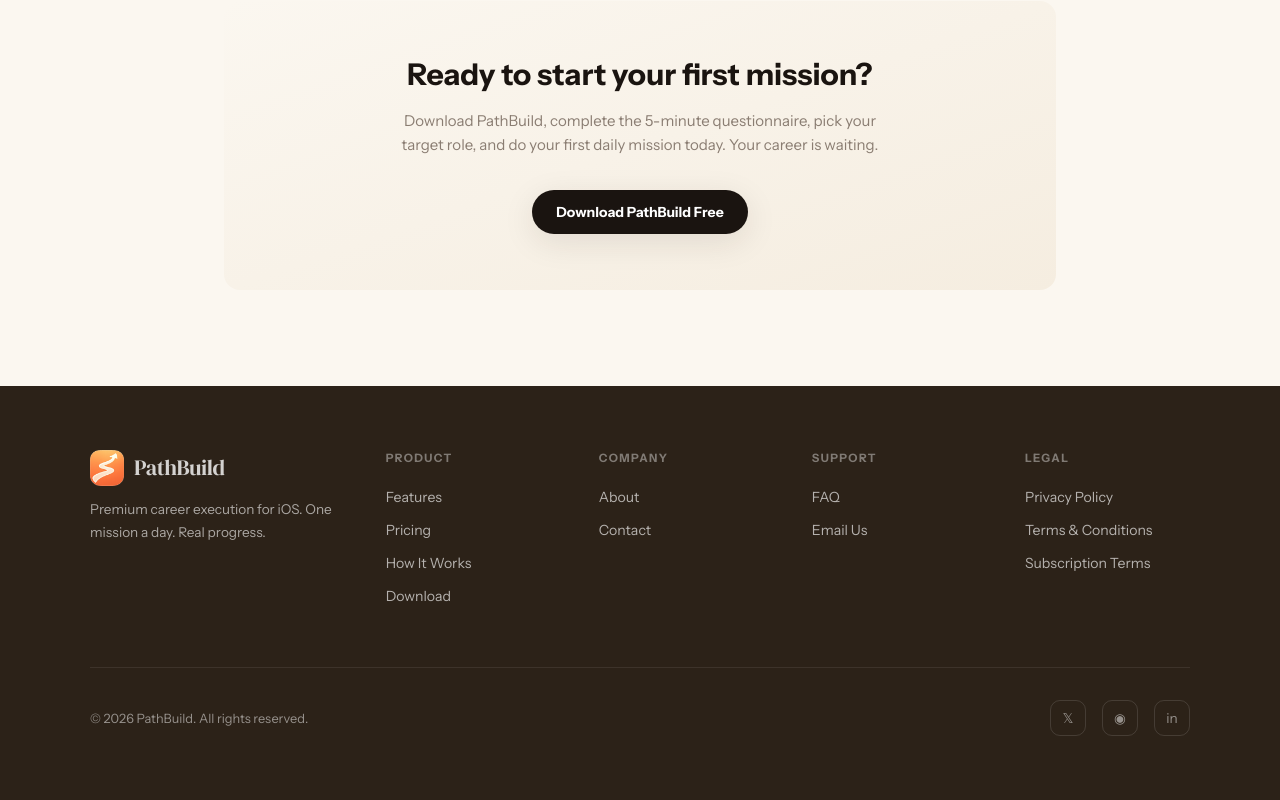
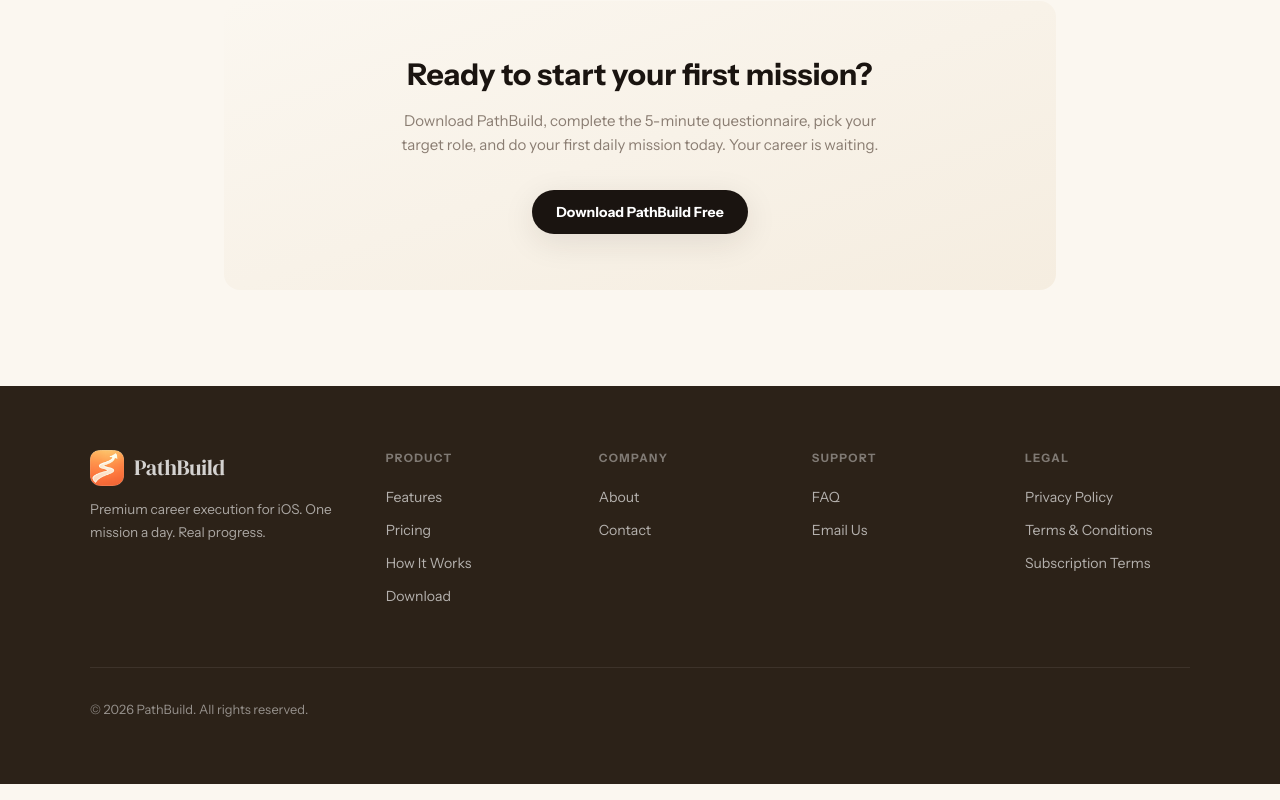
Before and after one commit to pathlyaics-gif/pathbuild-web, a Next.js app: page /about in a window 1280 px wide. Shown: the part 3274-4074 px from the top of the page. Built offline with nearby package versions, Linux system fonts and the light colour scheme.

Commit message:
Update Footer.tsx

```diff
--- a/components/Footer.tsx
+++ b/components/Footer.tsx
@@ -118,39 +118,10 @@ export function Footer() {
           </div>
         </div>
 
-        <div className="flex flex-col items-center justify-between gap-4 border-t border-white/[0.08] pt-8 text-[0.8rem] sm:flex-row sm:text-left">
+        <div className="border-t border-white/[0.08] pt-8 text-center text-[0.8rem] sm:text-left">
           <span className="text-white/50">
             © {new Date().getFullYear()} PathBuild. All rights reserved.
           </span>
-          <div className="flex gap-4">
-            <a
-              href="https://twitter.com/pathbuildapp"
-              target="_blank"
-              rel="noopener noreferrer"
-              className="flex h-9 w-9 items-center justify-center rounded-[10px] border border-white/[0.12] text-[0.85rem] text-white/50 transition-all hover:border-coral hover:bg-coral/10 hover:text-coral-light"
-              aria-label="X / Twitter"
-            >
-              𝕏
-            </a>
-            <a
-              href="https://instagram.com/pathbuildapp"
-              target="_blank"
-              rel="noopener noreferrer"
-              className="flex h-9 w-9 items-center justify-center rounded-[10px] border border-white/[0.12] text-[0.85rem] text-white/50 transition-all hover:border-coral hover:bg-coral/10 hover:text-coral-light"
-              aria-label="Instagram"
-            >
-              ◉
-            </a>
-            <a
-              href="https://linkedin.com/company/pathbuild"
-              target="_blank"
-              rel="noopener noreferrer"
-              className="flex h-9 w-9 items-center justify-center rounded-[10px] border border-white/[0.12] text-[0.85rem] text-white/50 transition-all hover:border-coral hover:bg-coral/10 hover:text-coral-light"
-              aria-label="LinkedIn"
-            >
-              in
-            </a>
-          </div>
         </div>
       </div>
     </footer>
```
